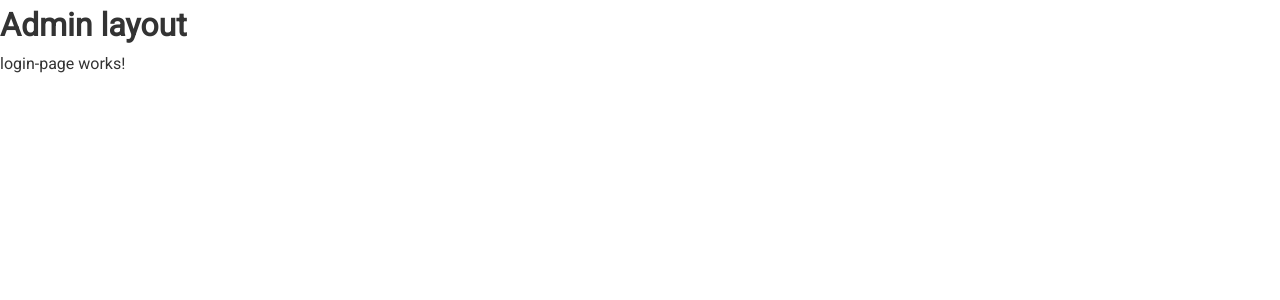
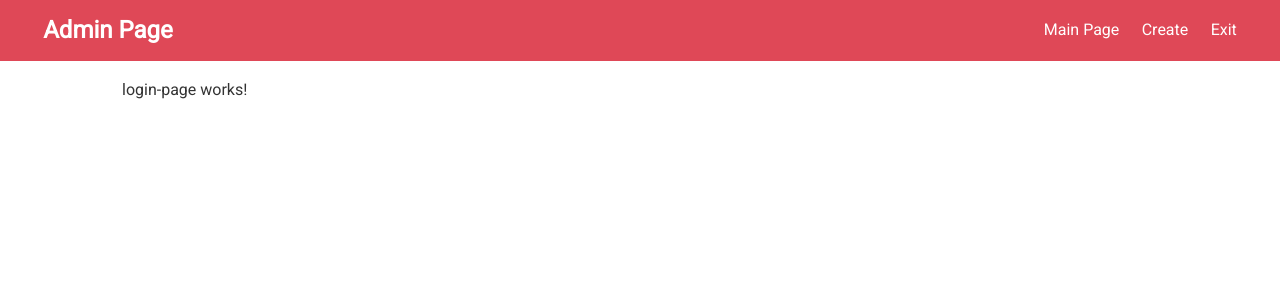
Before and after one commit to Dav1denko/My_blog_angular, an Angular app: page /admin/login in a window 1280 px wide. Shown: the top 300 px of the page. Built offline with nearby package versions, Linux system fonts and the light colour scheme.

Commit message:
added admin layout style

```diff
--- a/src/app/admin/shared/components/admin-layout/admin-layout.component.html
+++ b/src/app/admin/shared/components/admin-layout/admin-layout.component.html
@@ -1,2 +1,21 @@
-<h1>Admin layout</h1>
-<router-outlet></router-outlet>
+<nav class="navbar bg-primary">
+    <h1>
+        <a routerLink="/">Admin Page</a>
+    </h1>
+
+    <ul>
+        <li routerLinkActive="active">
+            <a [routerLink]="['/admin', 'dashboard']">Main Page</a>
+        </li>
+        <li routerLinkActive="active">
+            <a [routerLink]="['/admin', 'create']">Create</a>
+        </li>
+        <li>
+            <a href="#" (click)="logout($event)">Exit</a>
+        </li>
+    </ul>
+</nav>
+
+<div class="container">
+    <router-outlet></router-outlet>
+</div>
--- a/src/app/admin/shared/components/admin-layout/admin-layout.component.ts
+++ b/src/app/admin/shared/components/admin-layout/admin-layout.component.ts
@@ -1,10 +1,18 @@
-import { Component } from '@angular/core';
+import { Component, OnInit } from '@angular/core';
+import { Router } from '@angular/router';
 
 @Component({
   selector: 'app-admin-layout',
   templateUrl: './admin-layout.component.html',
   styleUrls: ['./admin-layout.component.scss']
 })
-export class AdminLayoutComponent {
+export class AdminLayoutComponent implements OnInit{
+  constructor(private router:Router){}
+ngOnInit(){
+}
+logout(event: Event) {
+  event.preventDefault()
+this.router.navigate(['/admin', 'login'])
+}
 
 }
```
